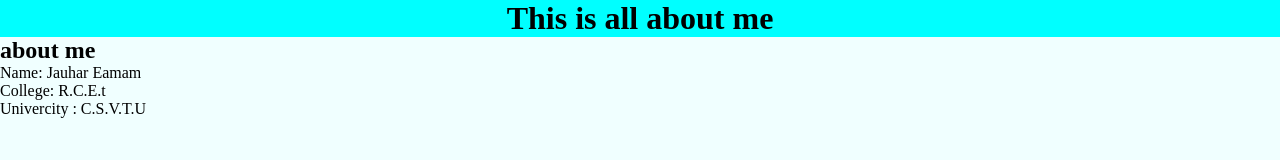
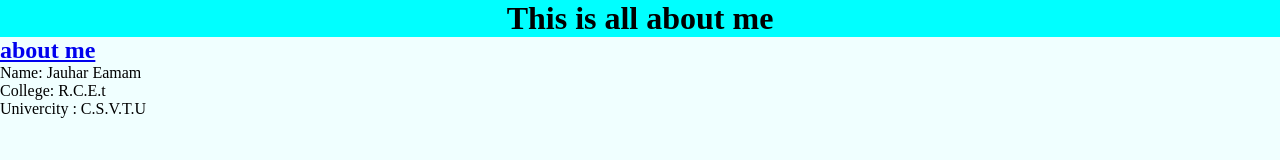
Before and after one commit to professor398/01_repo, a plain HTML site: page index.html in a window 1280 px wide. Drawn offline with Linux system fonts and the light colour scheme.

Commit message:
index.html

```diff
--- a/index.html
+++ b/index.html
@@ -24,7 +24,7 @@
     </Header>
 
     <main>
-        <h2>about me</h2>
+        <h2><a href="index1.html">about me</a></h2>
 
         <ul>
             <li>Name: Jauhar Eamam</li>
@@ -34,5 +34,6 @@
         </ul>
     </main>
 
+
 </body>
 </html>
```
